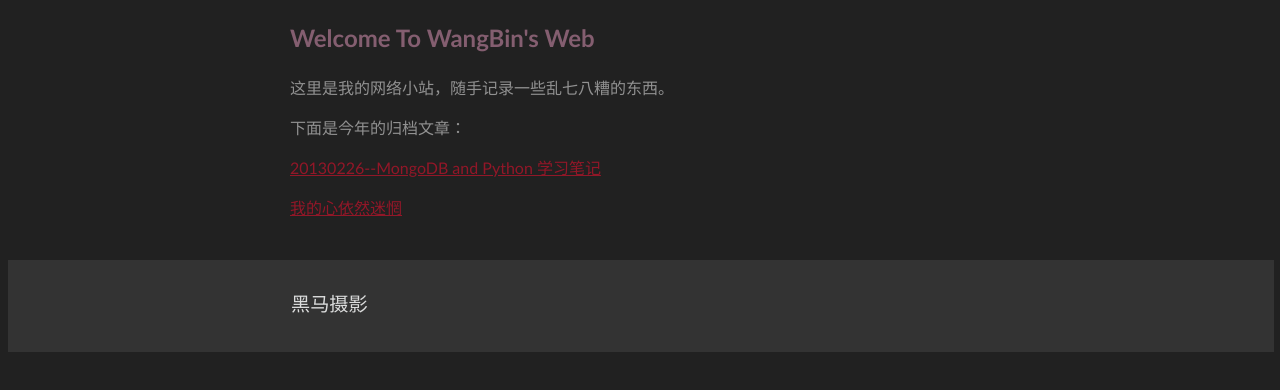
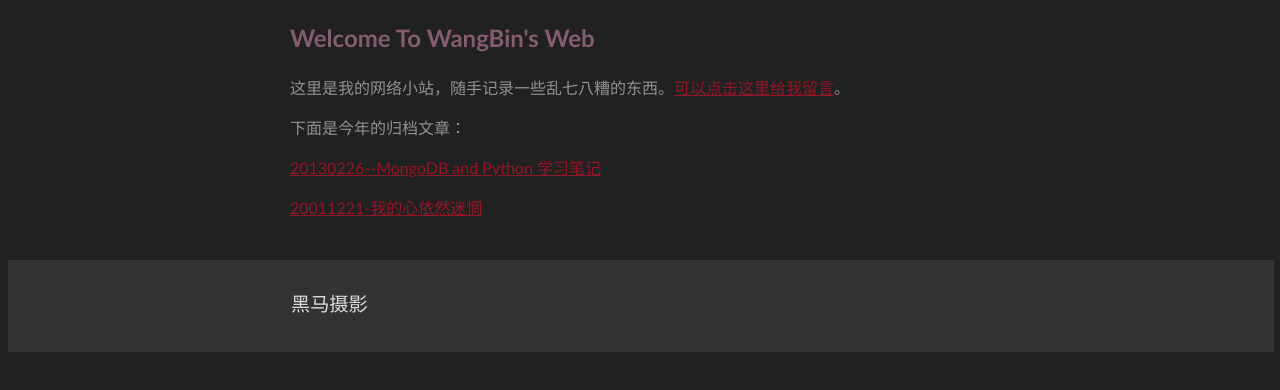
Before and after one commit to wangbinweb/wangbinweb.github.io, a plain HTML site: page index.html in a window 1280 px wide. Drawn offline with Linux system fonts and the light colour scheme.

Commit message:
modified index.html

```diff
--- a/index.html
+++ b/index.html
@@ -15,11 +15,11 @@
   <div id="container">
 
 <h2>Welcome To WangBin's Web</h2>
-<p>这里是我的网络小站，随手记录一些乱七八糟的东西。</p>
+<p>这里是我的网络小站，随手记录一些乱七八糟的东西。<a href="http://www.douban.com/group/wang-bin/" target="_blank">可以点击这里给我留言</a>。</p>
 <p></p>
 <p>下面是今年的归档文章：</p>
 <p><a href="/htm/1-mongodbandpython.htm">20130226--MongoDB and Python 学习笔记</a></p>
-<p><a href="/htm/2-MyHeartIsStillAtALoss.htm">我的心依然迷惘</a></p>
+<p><a href="/htm/2-MyHeartIsStillAtALoss.htm">20011221-我的心依然迷惘</a></p>
 
 
 </div>
```
